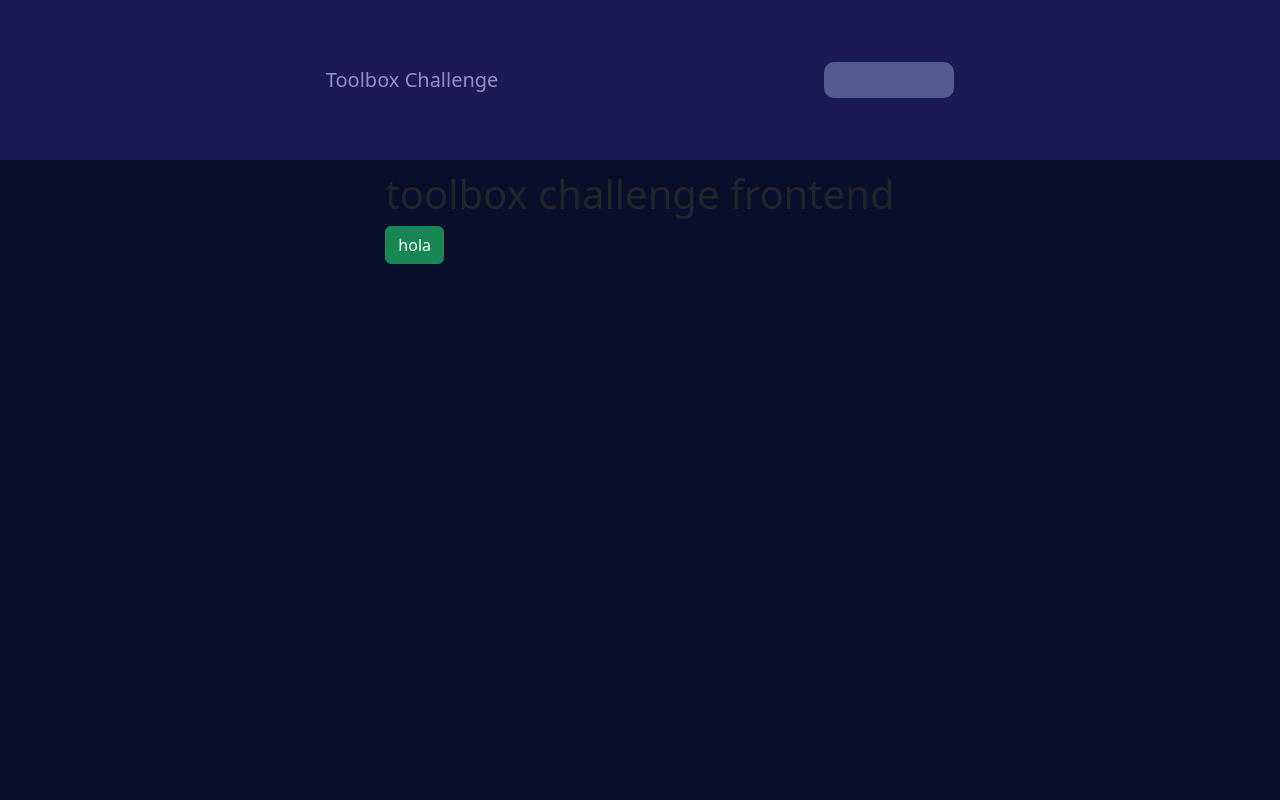
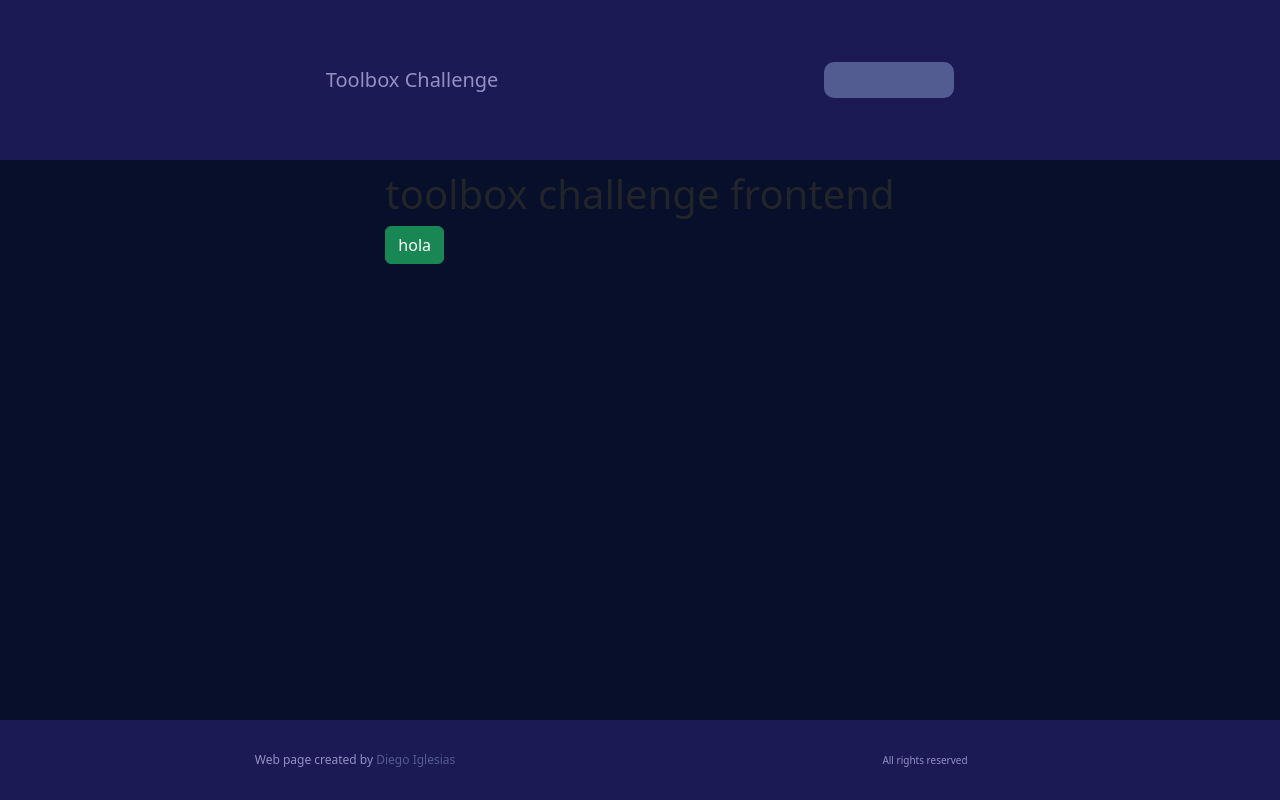
Before and after one commit to diegoiglesiasrojo/Toolbox-Challenge-Frontend, a React (Vite) app: page / in a window 1280 px wide. Built offline with nearby package versions, Linux system fonts and the light colour scheme; no server answers.

Commit message:
v0.6.0 | Added Footer component.

```diff
--- a/package.json
+++ b/package.json
@@ -1,7 +1,7 @@
 {
   "name": "toolbox-challenge-frontend",
   "private": true,
-  "version": "0.5.0",
+  "version": "0.6.0",
   "type": "module",
   "scripts": {
     "dev": "vite",
--- a/src/App.jsx
+++ b/src/App.jsx
@@ -5,6 +5,7 @@ import { useEffect, useState } from "react";
 import { getData } from "./redux/dataFromApiSlice";
 import { getDataServices } from "./services/getData.services";
 import Header from "./components/Header";
+import Footer from "./components/Footer";
 
 const App = () => {
   const dispatch = useDispatch();
@@ -30,7 +31,7 @@ const App = () => {
   return (
     <>
       <Header />
-      <main>
+      <main style={{ minHeight: "70vh" }}>
         <h1>toolbox challenge frontend</h1>
         <Button
           variant='success'
@@ -41,6 +42,7 @@ const App = () => {
           hola
         </Button>
       </main>
+      <Footer />
     </>
   );
 };
--- /dev/null
+++ b/src/components/Footer.jsx
@@ -0,0 +1,85 @@
+// import React from "react";
+
+// const Footer = () => {
+//   return (
+//     <footer
+//       style={{
+//         width: "100%",
+//         height: "10vh",
+//         display: "flex",
+//         justifyContent: "space-evenly",
+//         alignItems: "center",
+//         paddingTop: "5px",
+//         paddingBottom: "5px",
+//         backgroundColor: "#1B1A55",
+//       }}
+//     >
+//       <p style={{ fontSize: "12px", color: "#9290C3", margin: "0px" }}>
+//         Web page created by{" "}
+//         <a
+//           style={{ textDecoration: "none", color: "#535C91" }}
+//           href='https://www.linkedin.com/in/darkdiego/'
+//           target='_blank'
+//         >
+//           Diego Iglesias
+//         </a>
+//       </p>
+//       <p style={{ fontSize: "10px", color: "#9290C3", margin: "0px" }}>
+//         All rights reserved
+//       </p>
+//     </footer>
+//   );
+// };
+
+// export default Footer;
+
+import React from "react";
+import { Container, Row, Col } from "react-bootstrap";
+
+const Footer = () => {
+  return (
+    <footer
+      style={{
+        width: "100%",
+        height: "10vh",
+        display: "flex",
+        justifyContent: "space-evenly",
+        alignItems: "center",
+        paddingTop: "5px",
+        paddingBottom: "5px",
+        backgroundColor: "#1B1A55",
+      }}
+    >
+      <Container>
+        <Row className='d-flex justify-content-around align-items-center'>
+          <Col
+            xs={6}
+            className='d-flex justify-content-center align-items-center'
+          >
+            <p style={{ fontSize: "12px", color: "#9290C3", margin: "0px" }}>
+              Web page created by{" "}
+              <a
+                style={{ textDecoration: "none", color: "#535C91" }}
+                href='https://www.linkedin.com/in/darkdiego/'
+                target='_blank'
+                rel='noreferrer'
+              >
+                Diego Iglesias
+              </a>
+            </p>
+          </Col>
+          <Col
+            xs={6}
+            className='d-flex justify-content-center align-items-center'
+          >
+            <p style={{ fontSize: "10px", color: "#9290C3", margin: "0px" }}>
+              All rights reserved
+            </p>
+          </Col>
+        </Row>
+      </Container>
+    </footer>
+  );
+};
+
+export default Footer;
```
